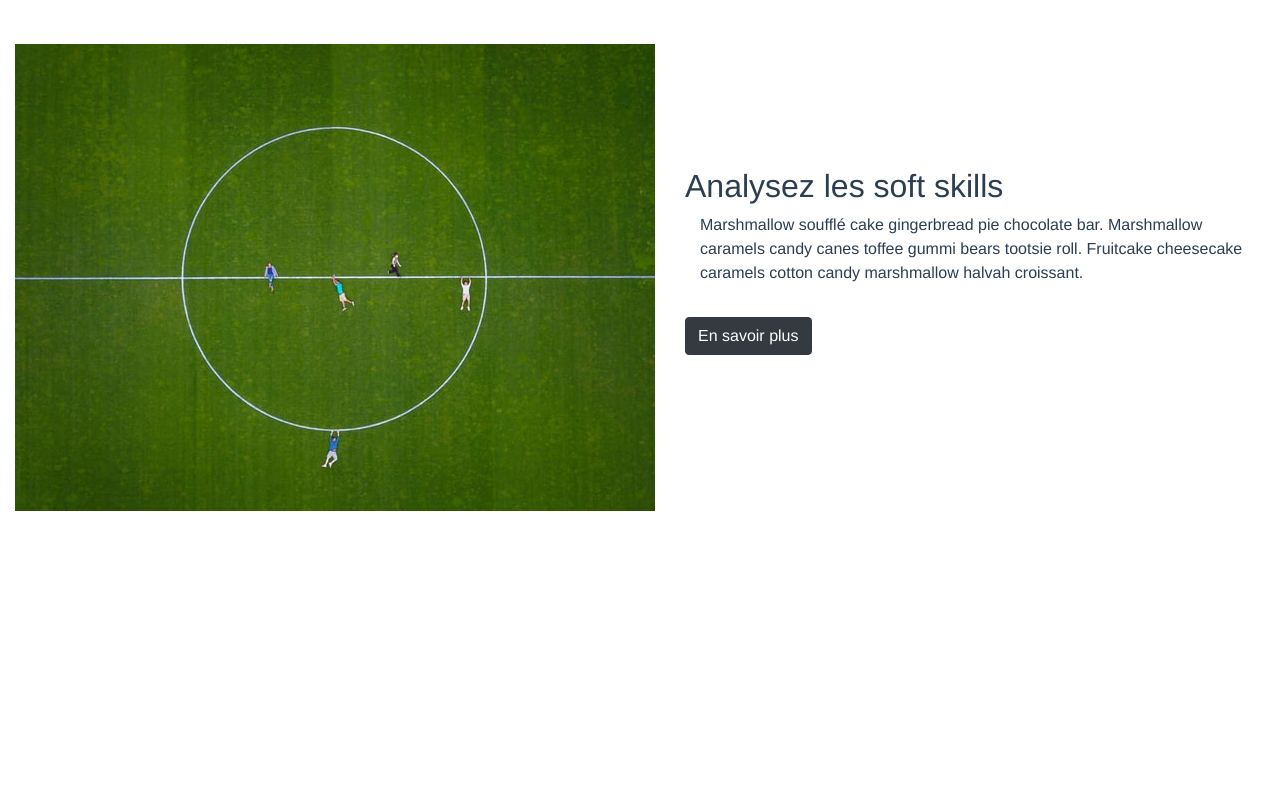
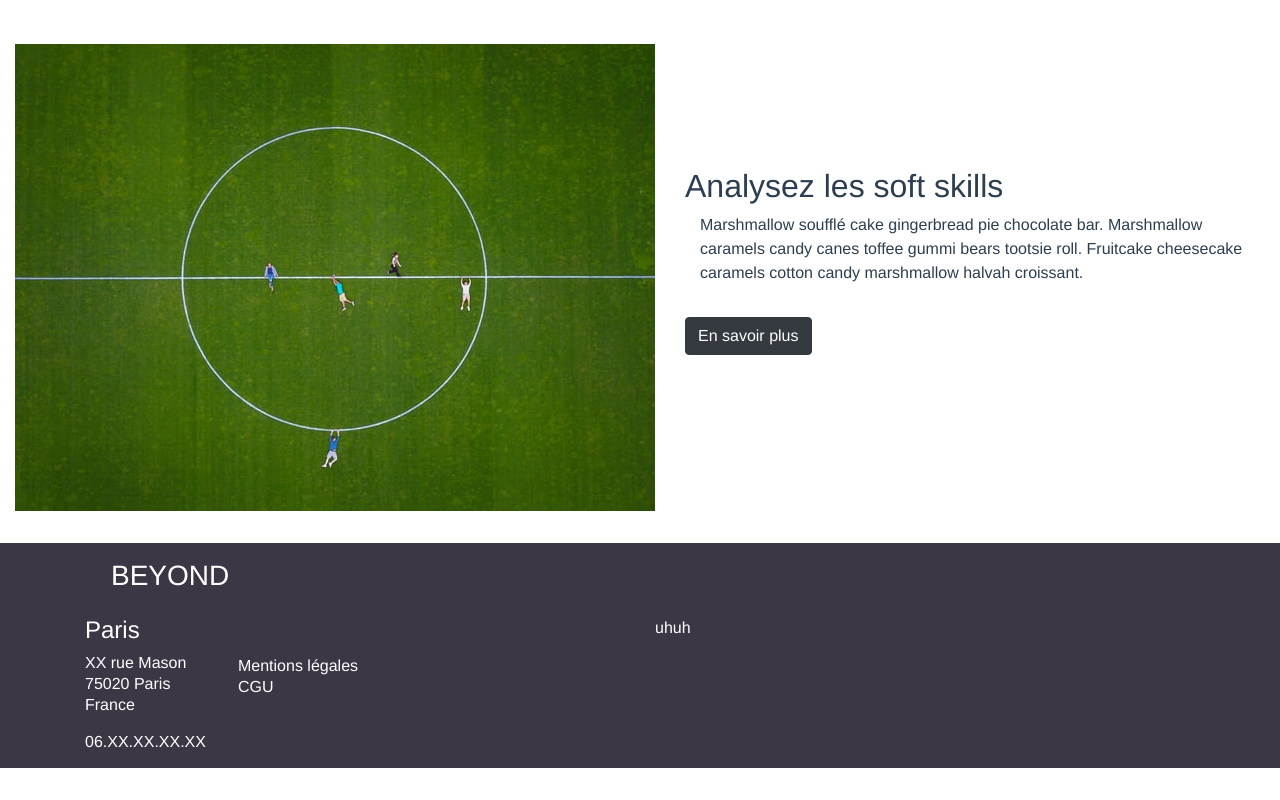
Before and after one commit to chmullerweb/beyond, a Vue app in the folder beyond_rh/: page /landing in a window 1280 px wide. Shown: the part 385-1185 px from the top of the page. Before the commit the page ends 896 px from the top, so only its background shows below. Built offline with nearby package versions, Linux system fonts and the light colour scheme.

Commit message:
Init Footer - bloc Adresse

```diff
--- a/beyond_rh/src/layout/Footer.vue
+++ b/beyond_rh/src/layout/Footer.vue
@@ -0,0 +1,95 @@
+<template>
+  <div class="container-fluid footer">
+    <h3>BEYOND</h3>
+    <div class="container">
+      <div class="row">
+        <div class="col flex">
+          <div class="adresse">
+            <h4>Paris</h4>
+            <p>XX rue Mason</p>
+            <p>75020 Paris</p>
+            <p>France</p>
+            <p class="phone">06.XX.XX.XX.XX</p>
+          </div>
+          <div class="legacy">
+          <p>Mentions légales</p>
+          <p>CGU</p></div>
+        </div>
+        <div class="col">
+        uhuh
+        </div>
+      </div>
+    </div>
+  </div>
+</template>
+
+<script>
+export default {
+  name: 'Bouton',
+  props: {
+    titleButton:
+    {
+      type: String,
+      default: "coco",
+    },
+    btn:
+    {
+      type: Boolean,
+      default: true,
+    },
+    btnDark:
+    {
+      type: Boolean,
+      default: false,
+    },
+    btnInfo:
+    {
+      type: Boolean,
+      default: false,
+    }
+
+  },
+
+  data() {
+    return {
+
+    }
+  }
+};
+</script>
+
+<style lang="css" scoped>
+
+.flex{
+  display: flex;
+}
+
+.footer
+{
+  margin: 2rem 0rem;
+  background-color: #3C3744;
+  color: white;
+  text-align: left;
+
+}
+
+h3{
+  padding: 1rem 6rem;
+}
+
+.adresse, .legacy{
+  line-height: 0.3rem;
+}
+
+.adresse h4{
+  padding-bottom: 0.5rem;
+}
+
+.adresse .phone{
+  padding: 1rem 0rem 0.5rem 0rem;
+}
+
+.legacy{
+  padding: 3rem 0rem 2rem 2rem;
+}
+</style>
--- a/beyond_rh/src/pages/landing.vue
+++ b/beyond_rh/src/pages/landing.vue
@@ -2,17 +2,18 @@
     <div class="">
     <CardTitle/>
     <CardConcept/>
+    <Footer/>
     </div>
 </template>
 
 <script>
 import CardTitle from "../components/CardTitle";
 import CardConcept from "../components/CardConcept";
-
+import Footer from "../layout/Footer";
 
 export default {
   name: 'Landing',
-  components: {CardTitle, CardConcept},
+  components: {CardTitle, CardConcept, Footer},
 //   data() {
 //     return {
 //       users: membres,
```
